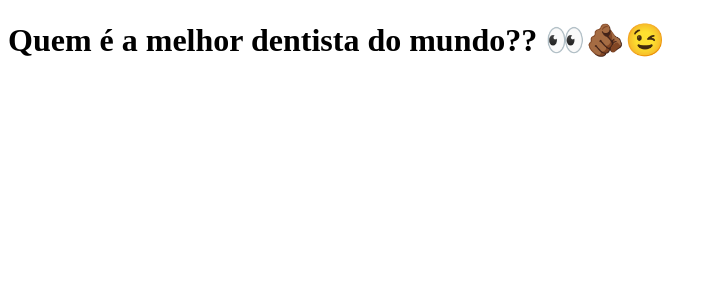
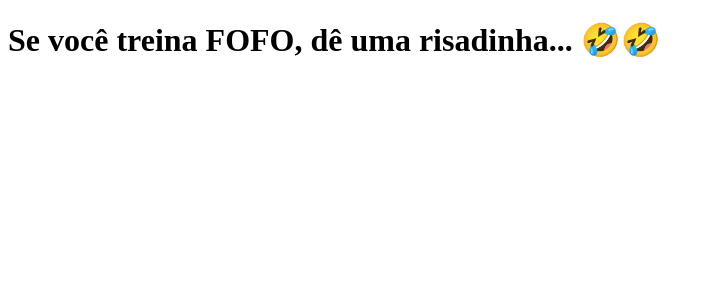
Before and after one commit to italonery/clone-tabnews, a Next.js app: page / in a window 1280 px wide. Shown: the top 300 px of the page, without its empty margins (0-716 px from the left). Built offline with nearby package versions, Linux system fonts and the light colour scheme.

Commit message:
modifica frase

```diff
--- a/pages/index.js
+++ b/pages/index.js
@@ -1,5 +1,5 @@
 function Home() {
-  return <h1>Quem é a melhor dentista do mundo?? 👀🫵🏾😉</h1>;
+  return <h1>Se você treina FOFO, dê uma risadinha... 🤣🤣</h1>;
 }
 
 export default Home;
```
